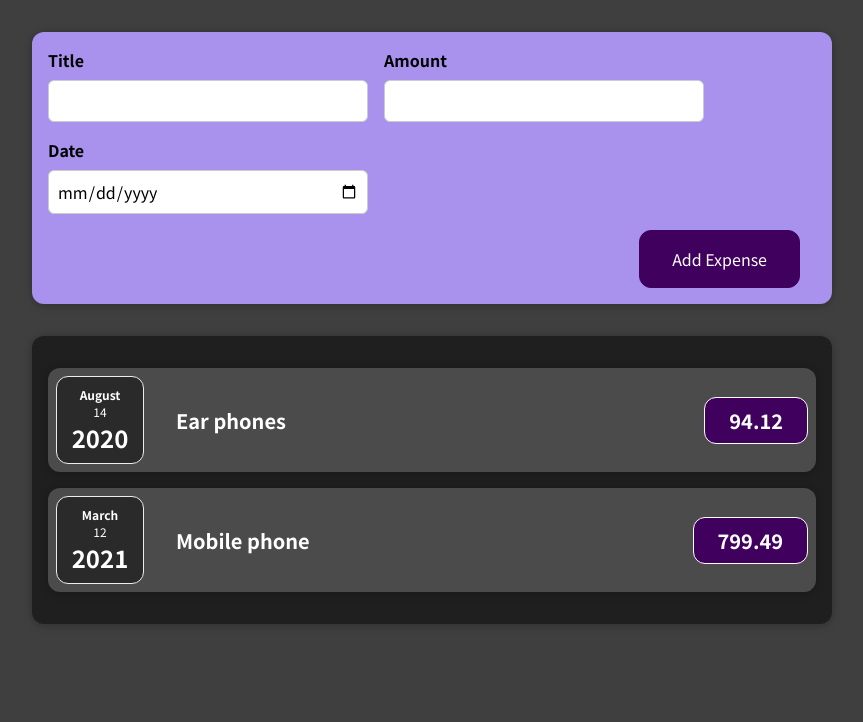
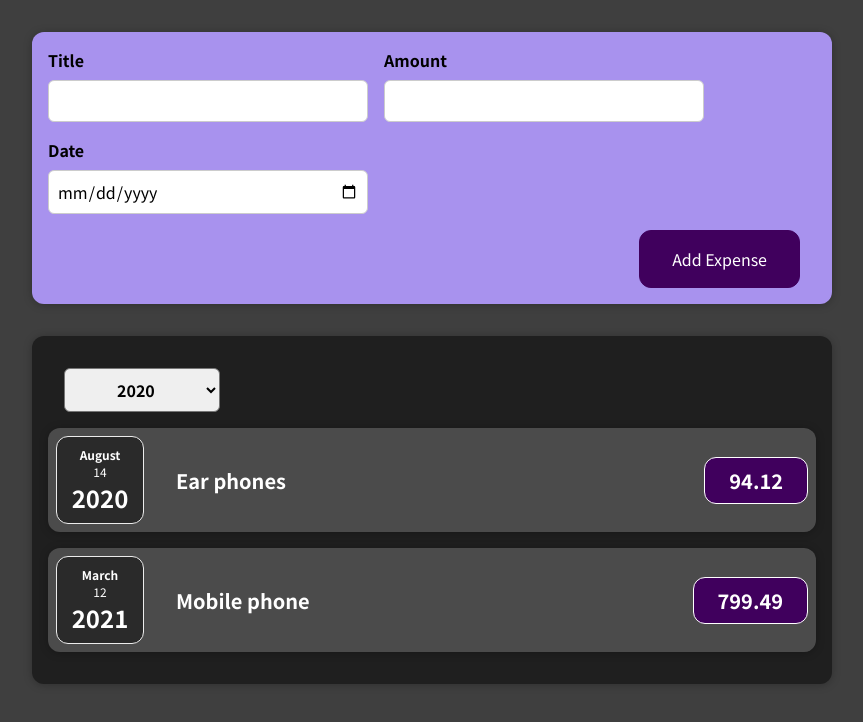
Before and after one commit to mansi-raja5/expense-tracker, a React (Create React App) app: page / in a window 1280 px wide. Shown: the top 722 px of the page, without its empty margins (208-1071 px from the left). Built offline with nearby package versions, Linux system fonts and the light colour scheme.

Commit message:
Add year filter to the expenses list

```diff
--- a/src/components/Expenses/Expenses.js
+++ b/src/components/Expenses/Expenses.js
@@ -1,10 +1,21 @@
-import ExpenseItem from './ExpenseItem';
-import './Expenses.css';
-import Card from '../UI/Card';
+import { useState } from "react";
+import ExpenseItem from "./ExpenseItem";
+import "./Expenses.css";
+import Card from "../UI/Card";
+import ExpensesFilter from "./ExpensesFilter";
 
 const Expenses = (props) => {
+  const [filteredYear, setFilteredYear] = useState("2020");
+
+  const filterExpenseDataHandler = (filterData) => {
+    setFilteredYear(filterData.filterYear);
+  };
   return (
     <Card className="expenses">
+      <ExpensesFilter
+        selected={filteredYear}
+        onFilterExpenseData={filterExpenseDataHandler}
+      />
       <ExpenseItem
         title={props.items[0].title}
         amount={props.items[0].amount}
@@ -17,5 +28,5 @@
       />
     </Card>
   );
-}
+};
 export default Expenses;
--- /dev/null
+++ b/src/components/Expenses/ExpensesFilter.css
@@ -0,0 +1,24 @@
+.expenses-filter {
+  color: white;
+  padding: 0 1rem;
+}
+
+.expenses-filter__control {
+  display: flex;
+  width: 100%;
+  align-items: center;
+  justify-content: space-between;
+  margin: 1rem 0;
+}
+
+.expenses-filter label {
+  font-weight: bold;
+  margin-bottom: 0.5rem;
+}
+
+.expenses-filter select {
+  font: inherit;
+  padding: 0.5rem 3rem;
+  font-weight: bold;
+  border-radius: 6px;
+}
--- /dev/null
+++ b/src/components/Expenses/ExpensesFilter.js
@@ -0,0 +1,21 @@
+import "./ExpensesFilter.css";
+
+const ExpensesFilter = (props) => {
+  const dropdownChangeHandler = (event) => {
+    props.onFilterExpenseData({ filterYear: event.target.value });
+  };
+  return (
+    <div className="expenses-filter">
+      <div className="expenses-filter__control">
+        <select value={props.selected} onChange={dropdownChangeHandler}>
+          <option value="2022">2022</option>
+          <option value="2021">2021</option>
+          <option value="2020">2020</option>
+          <option value="2019">2019</option>
+        </select>
+      </div>
+    </div>
+  );
+};
+
+export default ExpensesFilter;
--- a/src/components/NewExpense/NewExpense.js
+++ b/src/components/NewExpense/NewExpense.js
@@ -1,4 +1,3 @@
-import { useState } from "react";
 import ExpenseForm from "./ExpenseForm";
 import "./NewExpense.css";
 
```
